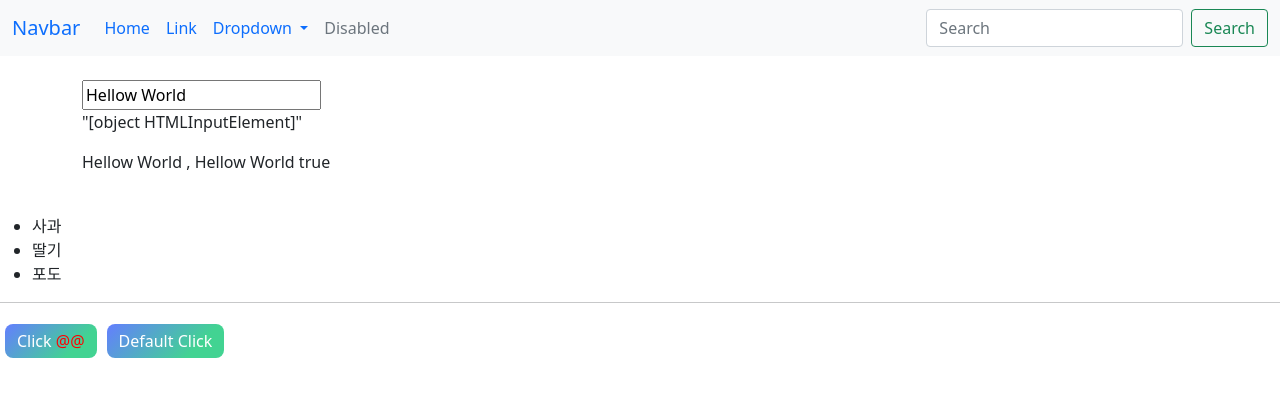
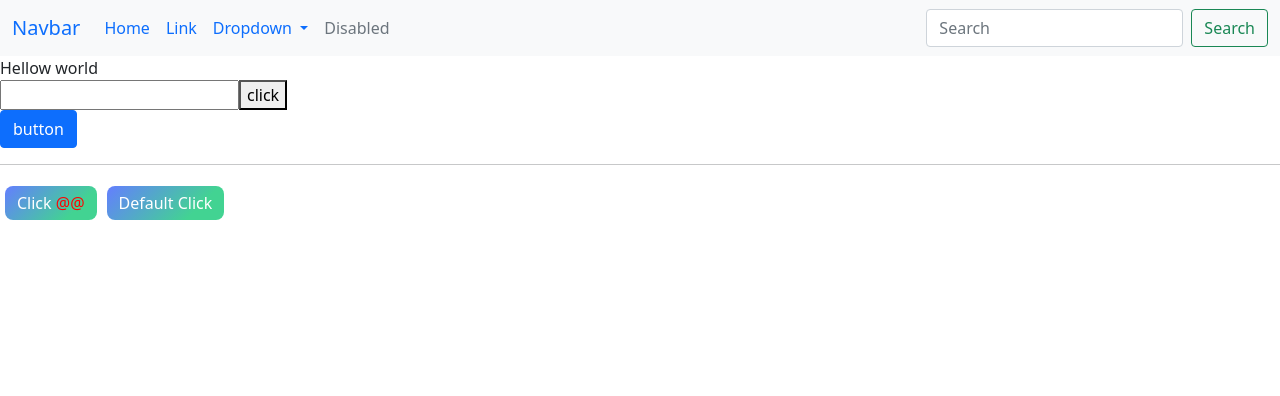
Before and after one commit to HiddenEvent/learn-vue3, a Vue app: page / in a window 1280 px wide. Shown: the top 396 px of the page. Built offline with nearby package versions, Linux system fonts and the light colour scheme.

Commit message:
scriptSetup 사용하기

```diff
--- /dev/null
+++ b/src/components/ScriptSetup.vue
@@ -0,0 +1,20 @@
+<template>
+	<div>{{ msg }}</div>
+	{{ refMsg }}
+	<input v-model="refMsg" type="text" />
+	<button @click="sayHello">click</button>
+	<PostCreate></PostCreate>
+</template>
+
+<script setup>
+import { ref } from 'vue';
+import PostCreate from './setup/PostCreate.vue';
+
+const msg = 'Hellow world';
+const refMsg = ref('');
+const sayHello = () => {
+	alert('Hello World!');
+};
+</script>
+
+<style scoped></style>
--- a/src/components/TheView.vue
+++ b/src/components/TheView.vue
@@ -1,13 +1,14 @@
 <template>
-	<main></main>
-	<TemplateRef></TemplateRef>
+	<main>
+		<ScriptSetup></ScriptSetup>
+	</main>
 </template>
 
 <script>
-import TemplateRef from './TemplateRef.vue';
+import ScriptSetup from './ScriptSetup.vue';
 export default {
 	components: {
-		TemplateRef,
+		ScriptSetup,
 	},
 	setup() {},
 };
```
Also changed, not shown: src/components/setup/PostCreate.vue (renamed from src/components/PostCreate.vue).
